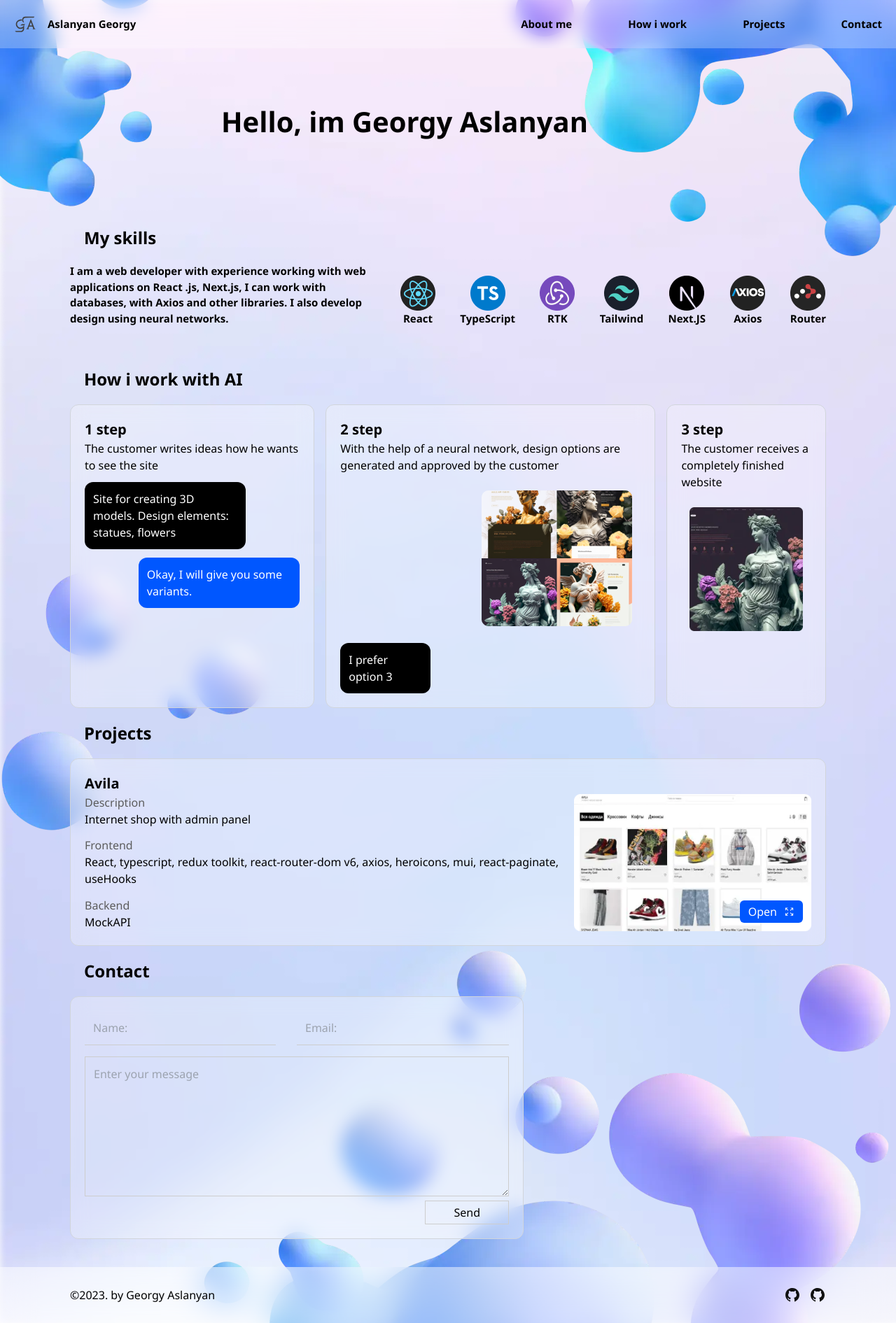
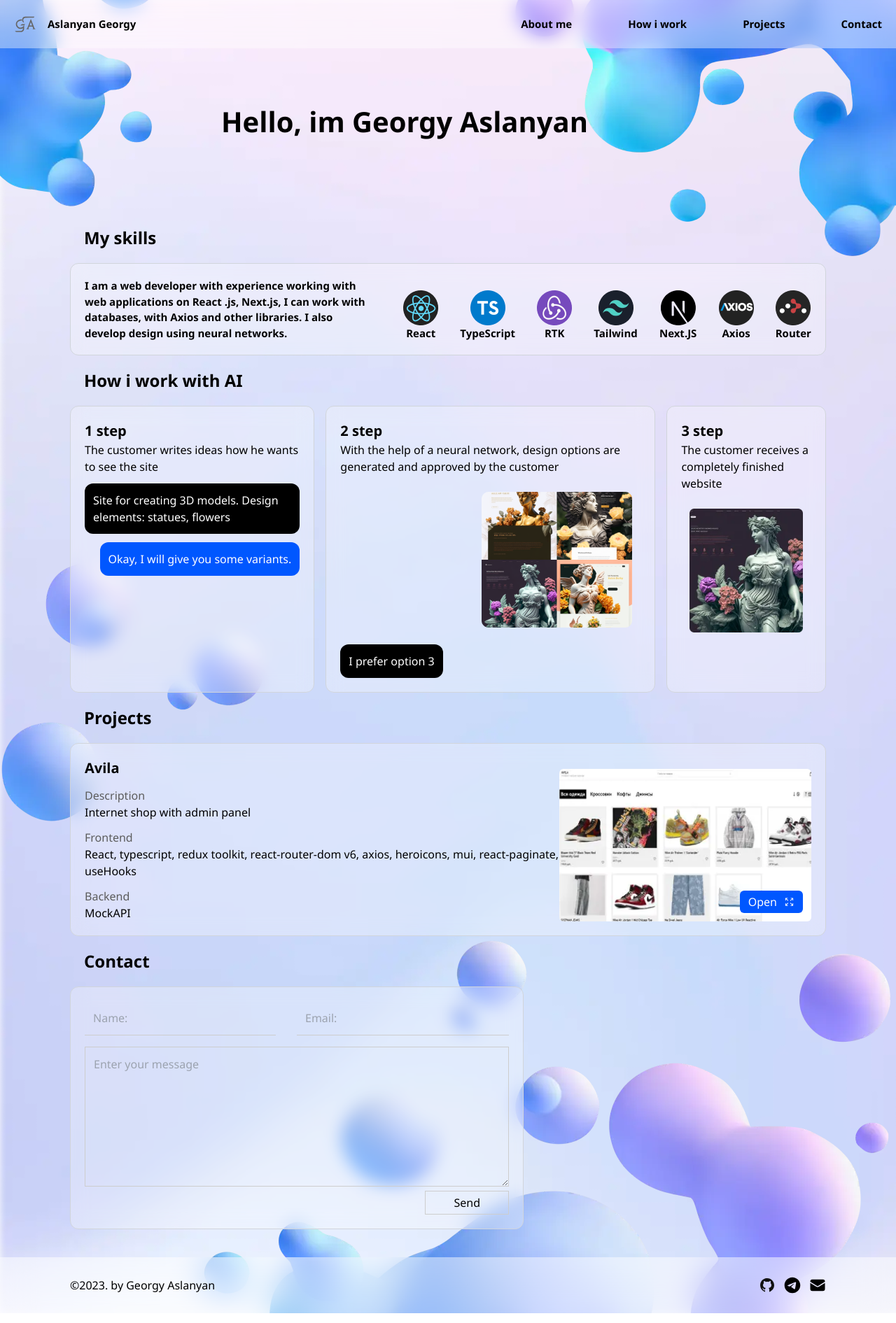
Before and after one commit to GeorgiyAslanyan/portfolio, a Next.js app: page / in a window 1280 px wide. Shown: the whole page at 70% size. Built offline with nearby package versions, Linux system fonts and the light colour scheme.

Commit message:
micro adaptive fix

```diff
--- a/app/page.tsx
+++ b/app/page.tsx
@@ -17,16 +17,16 @@ export default function Home() {
         <img
           src="/bubble1.webp"
           alt="bubble1"
-          className="absolute top-0 left-0"
+          className="absolute top-0 left-0 md:block hidden"
         />
         <img
           src="/bubble2.webp"
           alt="bubble2"
-          className="absolute top-0 right-0"
+          className="absolute top-0 right-0 lg:block hidden"
         />
       </div>
       <Header />
-      <div className="mx-[100px]">
+      <div className="md:mx-[100px] mx-10">
         <Main />
         <AiWorks />
         <Works />
--- a/components/AiWorks/index.tsx
+++ b/components/AiWorks/index.tsx
@@ -7,20 +7,20 @@ const AiWorks = () => {
     <div id="aiworks" className="relative">
       <div className="z-10 relative">
         <h2 className="text-2xl font-semibold p-5">How i work with AI</h2>
-        <div className="grid gap-x-4 grid-cols-9">
-          <div className="glassBackground col-span-3">
+        <div className="block sm:grid gap-4 grid-cols-9">
+          <div className="glassBackground xl:col-span-3 mb-4 sm:mb-0 sm:col-span-9">
             <p className="text-[20px] font-semibold">1 step</p>
             <p>The customer writes ideas how he wants to see the site</p>
             <div className="mt-auto">
-              <p className="bg-black text-white rounded-xl p-3 max-w-[75%] mt-3">
+              <p className="bg-black text-white rounded-xl p-3 max-w-fit mt-3">
                 Site for creating 3D models. Design elements: statues, flowers
               </p>
-              <p className="bg-[#0057FF] text-white rounded-xl p-3 max-w-[75%] ml-auto mt-3">
+              <p className="bg-[#0057FF] text-white rounded-xl p-3 max-w-fit ml-auto mt-3">
                 Okay, I will give you some variants.
               </p>
             </div>
           </div>
-          <div className="glassBackground col-span-4">
+          <div className="glassBackground xl:col-span-4 mb-4 sm:mb-0 sm:col-span-5">
             <p className="text-[20px] font-semibold">2 step</p>
             <p>
               With the help of a neural network, design options are generated
@@ -32,12 +32,12 @@ const AiWorks = () => {
                 alt="ai"
                 className="rounded-xl p-3 ml-auto mt-3"
               />
-              <p className="bg-black text-white rounded-xl p-3 max-w-[30%] mt-3">
+              <p className="bg-black text-white rounded-xl p-3 max-w-fit mt-3">
               I prefer option 3
               </p>
             </div>
           </div>
-          <div className="glassBackground col-span-2">
+          <div className="glassBackground xl:col-span-2 sm:col-span-4">
             <p className="text-[20px] font-semibold">3 step</p>
             <p>The customer receives a completely finished website</p>
             <div className="mt-auto">
--- a/components/Contact/index.tsx
+++ b/components/Contact/index.tsx
@@ -21,7 +21,7 @@ const Contact = () => {
   return (
     <div className="z-10 relative" id="contact">
       <h2 className="text-2xl font-semibold p-5">Contact</h2>
-      <div className="glassBackground w-[60%]">
+      <div className="glassBackground xl:w-[60%] w-full">
         <form className="telegram-form" onSubmit={handleSubmit}>
           <div className="flex w-full justify-between mb-4">
             <input
--- a/components/Footer/index.tsx
+++ b/components/Footer/index.tsx
@@ -1,17 +1,24 @@
-import { CheckCircleIcon } from "@heroicons/react/24/solid";
+import { CheckCircleIcon, EnvelopeIcon } from "@heroicons/react/24/solid";
 import Image from "next/image";
 import React from "react";
 
 const Footer = () => {
   return (
-    <div className="flex bottom-0 w-full h-20 bg-[rgba(255,255,255,0.5)] z-10 relative mt-10 backdrop-blur-xl px-[100px] justify-between items-center">
+    <div className="grid sm:flex bottom-0 w-full h-20 bg-[rgba(255,255,255,0.5)] z-10 relative mt-10 backdrop-blur-xl px-[20px] sm:px-[100px] justify-between items-center">
       <div>©2023. by Georgy Aslanyan</div>
       <div className="flex gap-3">
-        <a target="_blank" rel="noreferrer" href="https://github.com/GeorgiyAslanyan">
-          <img src="/github.svg" alt="github"/>
+        <a
+          target="_blank"
+          rel="noreferrer"
+          href="https://github.com/GeorgiyAslanyan"
+        >
+          <Image src="/github.svg" alt="github" width={24} height={24} />
         </a>
-        <a target="_blank" rel="noreferrer" href="https://github.com/GeorgiyAslanyan">
-          <img src="/github.svg" alt="github"/>
+        <a target="_blank" rel="noreferrer" href="https://t.me/George1307">
+          <Image src="/tg.svg" alt="telegram" width={24} height={24} />
+        </a>
+        <a href="mailto:georgiy.aslanyan13@mail.ru">
+          <EnvelopeIcon width={24}/>
         </a>
       </div>
     </div>
--- a/components/Header/index.tsx
+++ b/components/Header/index.tsx
@@ -1,14 +1,24 @@
+import { Bars3Icon } from "@heroicons/react/24/solid";
 import React from "react";
 
 const Header = () => {
+  const [show, setShow] = React.useState(false);
+
   return (
-    <div className="flex justify-between p-5 fixed w-full backdrop-blur-md bg-white bg-opacity-25 z-20 text-[15px]
-    items-center top-0 font-semibold">
-      <div className="flex items-center">
-        <img src="/logo.svg" alt="logo" className="mix-blend-difference mr-4 w-8"/>
+    <div
+      className="p-5 fixed w-full backdrop-blur-md bg-white bg-opacity-40 z-20 text-[15px]
+     top-0 font-semibold"
+    >
+      <div className="justify-between flex items-center">
+        <div className="flex items-center">
+        <img
+          src="/logo.svg"
+          alt="logo"
+          className="mix-blend-difference mr-4 w-8"
+        />
         <h1>Aslanyan Georgy</h1>
       </div>
-      <div className="gap-20 flex">
+      <div className="gap-20 md:flex hidden">
         <a className="" href="#main">
           About me
         </a>
@@ -22,6 +32,28 @@ const Header = () => {
           Contact
         </a>
       </div>
+      <div className="md:hidden block" >
+        <button onClick={() => setShow(!show)}>
+          <Bars3Icon width={25}/>
+        </button>
+      </div>
+      </div>
+      {show && (
+          <div className="grid top-20 left-0 w-full text-center" onClick={() => setShow(false)}>
+            <a className="py-5" href="#main">
+              About me
+            </a>
+            <a className="py-5" href="#aiworks">
+              How i work
+            </a>
+            <a className="py-5" href="#works">
+              Projects
+            </a>
+            <a className="py-5" href="#contact">
+              Contact
+            </a>
+          </div>
+        )}
     </div>
   );
 };
--- a/components/Main/index.tsx
+++ b/components/Main/index.tsx
@@ -15,14 +15,14 @@ const IconsArr = [
 
 const Main = () => {
   return (
-    <div className="w-full relative mb-10" id="main">
+    <div className="w-full relative" id="main">
       <div className="pt-[144px]">
-        <h1 className="text-[40px] font-bold ml-[20%]">
+        <h1 className="text-[40px] font-bold ml-0 sm:ml-[20%] text-end md:text-start">
           Hello, im Georgy Aslanyan
         </h1>
-        <div className="flex mt-[100px]">
-          <div className="max-w-[40%]">
-            <h2 className="text-2xl font-semibold p-5">My skills</h2>
+        <h2 className="text-2xl font-semibold p-5 mt-[100px]">My skills</h2>
+        <div className="block lg:flex glassBackground">
+          <div className="max-w-full lg:max-w-[40%] ">
             <p className="text-[15px] font-semibold">
               I am a web developer with experience working with web applications
               on React .js, Next.js, I can work with databases, with Axios
@@ -30,7 +30,7 @@ const Main = () => {
               networks.
             </p>
           </div>
-          <div className="flex items-end justify-between w-[60%] ml-10">
+          <div className="grid grid-cols-4 items-center gap-4 sm:flex sm:items-end justify-between max-w-full lg:w-[60%] lg:ml-10 pt-5 lg:pt-0">
             {IconsArr.map((icon, index) => (
               <div
                 key={index}
--- a/components/Works/index.tsx
+++ b/components/Works/index.tsx
@@ -1,4 +1,3 @@
-
 import { ArrowsPointingOutIcon } from "@heroicons/react/24/solid";
 import Image from "next/image";
 import React from "react";
@@ -8,9 +7,9 @@ const Works = () => {
     <div className="z-10 relative" id="works">
       <h2 className="text-2xl font-semibold p-5">Projects</h2>
       <div className="glassBackground">
-        <h3 className="text-[20px] font-semibold">Avila</h3>
-        <div className="flex justify-between">
-          <div className="gap-y-3 grid">
+        <div className="block md:flex justify-between">
+          <div className="gap-y-3 grid md:w-1/2 lg:w-2/3 w-full">
+            <h3 className="text-[20px] font-semibold">Avila</h3>
             <div>
               <p className="text-[#5c5c5c]">Description</p>
               <p className="">Internet shop with admin panel</p>
@@ -27,7 +26,7 @@ const Works = () => {
               <p className="">MockAPI</p>
             </div>
           </div>
-          <div className="relative">
+          <div className="relative mt-4 rounded-md overflow-hidden">
             <a
               target="_blank"
               rel="noreferrer"
@@ -38,7 +37,7 @@ const Works = () => {
               Open
               <ArrowsPointingOutIcon width={15} className="ml-[10px]" />
             </a>
-            <img src="/avila.webp" alt="avila"/>
+            <img src="/avila.webp" alt="avila" className="object-cover h-full"/>
           </div>
         </div>
       </div>
```
Also changed, not shown: public/mailto.svg (added), public/tg.svg (added).
